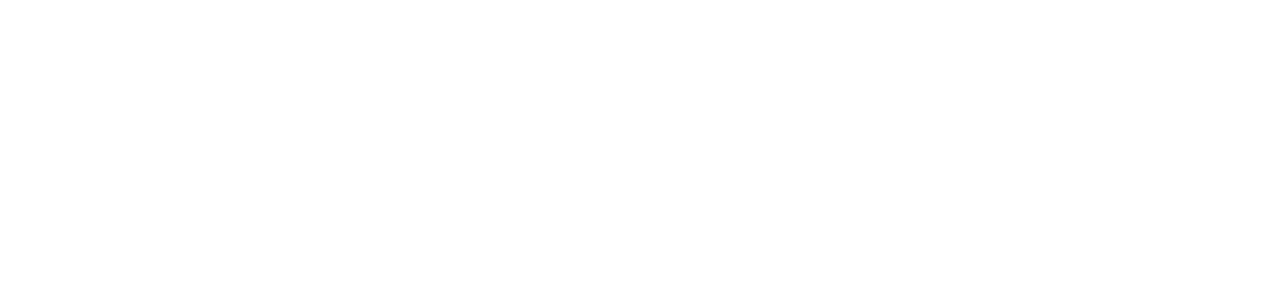
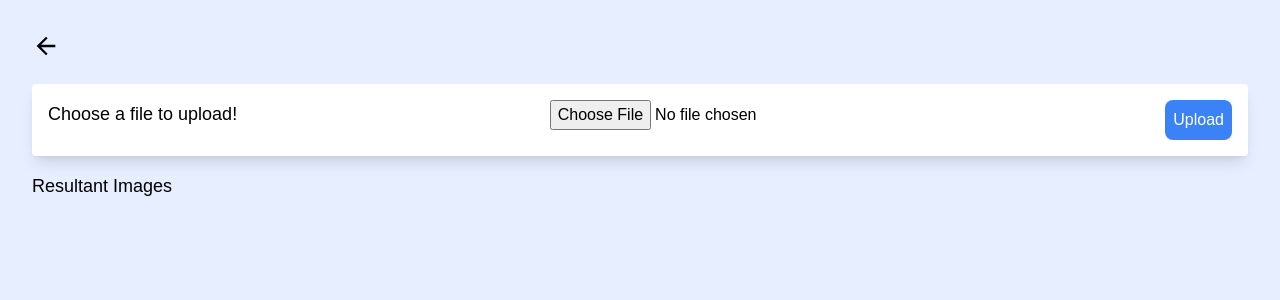
Before and after one commit to ryuusama09/Imgress, a React (Create React App) app: page /test/1 in a window 1280 px wide. Before the commit this address had no page. Shown: the top 300 px of the page. Built offline with nearby package versions, Linux system fonts and the light colour scheme.

Commit message:
Test Page

```diff
--- a/src/App.js
+++ b/src/App.js
@@ -3,6 +3,7 @@ import Home from "./pages/Home";
 import Login from "./pages/Login";
 import Register from "./pages/Register";
 import UploadFiles from "./pages/UploadFiles";
+import Test from "./pages/Test";
 
 function App() {
   return (
@@ -11,6 +12,7 @@ function App() {
       <Route path="/login" element={<Login />} />
       <Route path="/register" element={<Register />} />
       <Route path="/upload-files/:engineId" element={<UploadFiles />} />
+      <Route path="/test/:engineId" element={<Test />} />
     </Routes>
   );
 }
--- a/src/pages/Home.jsx
+++ b/src/pages/Home.jsx
@@ -279,6 +279,8 @@ const Home = () => {
   const [containers, setContainers] = useState(null);
   const [select, setSelect] = useState(false);
   const [selectedContainers, setSelectedContainers] = useState([]);
+  const SetContainerName = useStore((state) => state.setContainerName);
+  const SetUrl = useStore((state) => state.setUrl);
   const user = useStore((state) => state.user);
   const logout = useStore((state) => state.logout);
   const getContainers = () => {
@@ -569,15 +571,21 @@ const Home = () => {
                 </CopyToClipboard>
               </div>
               <div className="col-span-2 text-2xl flex justify-evenly">
-                <Link
-                  to={"/upload-files/" + item.engineID}
+                <button
+                  // to={"/test/" + item.engineID}
                   className="rounded-full p-2 hover:bg-gray-200 group relative"
+                  onClick={() => {
+                    console.log(item.name);
+                    SetContainerName(item.name);
+                    SetUrl(item.apiURL);
+                    navigate(`/test/${item.engineID}`);
+                  }}
                 >
                   <LuPlay className="" />
                   <div class="opacity-0 bg-gray-300 text-black text-center text-xs rounded-lg py-2 absolute z-10 group-hover:opacity-100 bottom-full -left-1/4 mb-1 px-3 pointer-events-none">
                     Test
                   </div>
-                </Link>
+                </button>
                 <Link
                   to={"/upload-files/" + item.engineID}
                   className="rounded-full p-2 hover:bg-gray-200 group relative"
@@ -590,6 +598,7 @@ const Home = () => {
                 <div
                   onClick={() => {
                     setSelectedContainers([item.engineID]);
+
                     setDeleteModal(true);
                   }}
                   className="rounded-full p-2 hover:bg-gray-200 group relative"
--- /dev/null
+++ b/src/pages/Test.jsx
@@ -0,0 +1,72 @@
+import React, { useEffect, useState } from "react";
+import { useStore } from "../store";
+import { useNavigate, useParams } from "react-router-dom";
+
+import { MdArrowBack, MdDelete } from "react-icons/md";
+import axios from "axios";
+const Test = () => {
+  const navigate = useNavigate();
+  const name = useStore((state) => state?.containerName);
+  const url = useStore((state) => state?.url);
+  const [file, setFile] = useState();
+  const [images, setImages] = useState(null);
+  useEffect(() => {
+    console.log(name);
+    console.log(url);
+  }, [name, url]);
+  const { engineId } = useParams();
+  const getImages = async () => {
+    // const url = `http://localhost:3005/dev/fetch/${name + engineId}`;
+    console.log(url);
+    const formData = new FormData();
+    formData.append("files", file);
+    var myHeaders = new Headers();
+    const config = {
+      headers: {
+        "Content-Type": "multipart/form-data",
+      },
+    };
+    const response = await axios.post(url, formData, config);
+    console.log(response.data.image);
+    setImages([response.data.image]);
+  };
+  return (
+    <div className="p-8 min-w-screen min-h-screen bg-[#E6EEFF]">
+      <MdArrowBack
+        className="cursor-pointer"
+        onClick={() => navigate(-1)}
+        size={28}
+      />
+      <div className="mt-6">
+        <h1 className="text-gray-600 text-2xl font-medium">{name}</h1>
+        <div className="bg-white p-4 shadow-lg mt-4 rounded flex justify-between">
+          <h1 className="text-black text-lg">Choose a file to upload!</h1>
+          <input
+            type="file"
+            onChange={(e) => {
+              setFile(e.target.files[0]);
+            }}
+          />
+          <button
+            className="bg-blue-500 p-2 text-white rounded-lg  "
+            onClick={() => getImages()}
+          >
+            Upload
+          </button>
+        </div>
+        <div className="mt-4">
+          <h1 className="text-black text-lg">Resultant Images</h1>
+          <div className="flex flex-wrap justify-center gap-4">
+            {images?.map((image) => (
+              <div className="mt-4 relative">
+                <img src={image} width={200} height={200} />
+              </div>
+            ))}
+          </div>
+        </div>
+      </div>
+    </div>
+  );
+};
+
+export default Test;
--- a/src/pages/UploadFiles.jsx
+++ b/src/pages/UploadFiles.jsx
@@ -3,38 +3,13 @@ import { MdArrowBack, MdDelete } from "react-icons/md";
 import { useNavigate, useParams } from "react-router-dom";
 import axios from "axios";
 import { v4 } from "uuid";
-const imageData = [
-  {
-    id: "2323",
-    imageUrl:
-      "https://contents.mediadecathlon.com/p2326305/b1c775bac058ef51e46a3978153bb972/p2326305.jpg",
-  },
-  {
-    id: "2324",
-    imageUrl:
-      "https://contents.mediadecathlon.com/p2326305/b1c775bac058ef51e46a3978153bb972/p2326305.jpg",
-  },
-  {
-    id: "2325",
-    imageUrl:
-      "https://contents.mediadecathlon.com/p2326305/b1c775bac058ef51e46a3978153bb972/p2326305.jpg",
-  },
-  {
-    id: "2326",
-    imageUrl:
-      "https://contents.mediadecathlon.com/p2326305/b1c775bac058ef51e46a3978153bb972/p2326305.jpg",
-  },
-  {
-    id: "2327",
-    imageUrl:
-      "https://imgress-1.s3.amazonaws.com/MyContainer98b3c86a-77f5-4157-8ec2-5c19b77c74e7/712e6077-c5f0-42a6-b9c2-50dcaeed6012",
-  },
-];
+
 const UploadFiles = () => {
   const { engineId } = useParams();
   const [container, setContainer] = useState(null);
   const [folder, setFolder] = useState([]);
   const [images, setImages] = useState([]);
+
   const navigate = useNavigate();
   useEffect(() => {
     getImages();
--- a/src/store.js
+++ b/src/store.js
@@ -1,7 +1,17 @@
 import { create } from "zustand";
 
 export const useStore = create((set) => ({
-    user: null,
-    login: (user) => set(() => ({ user })),
-    logout: () => set(() => ({ user: null })),
+  user: null,
+  containerName: null,
+  url: null,
+  login: (user) => set(() => ({ user })),
+  logout: () => set(() => ({ user: null })),
+  setContainerName: (name) =>
+    set((state) => ({
+      containerName: name,
+    })),
+  setUrl: (url) =>
+    set((state) => ({
+      url: url,
+    })),
 }));
```
